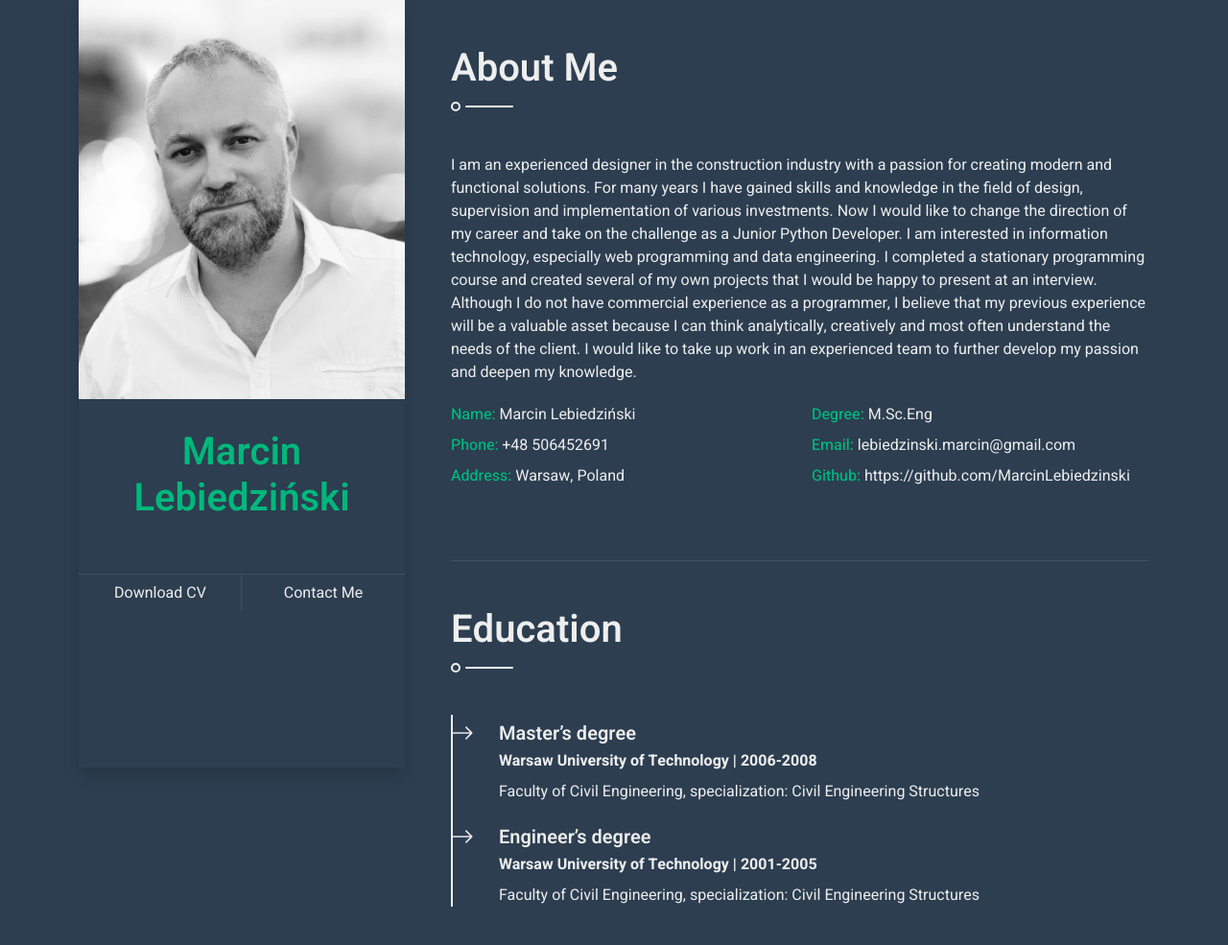
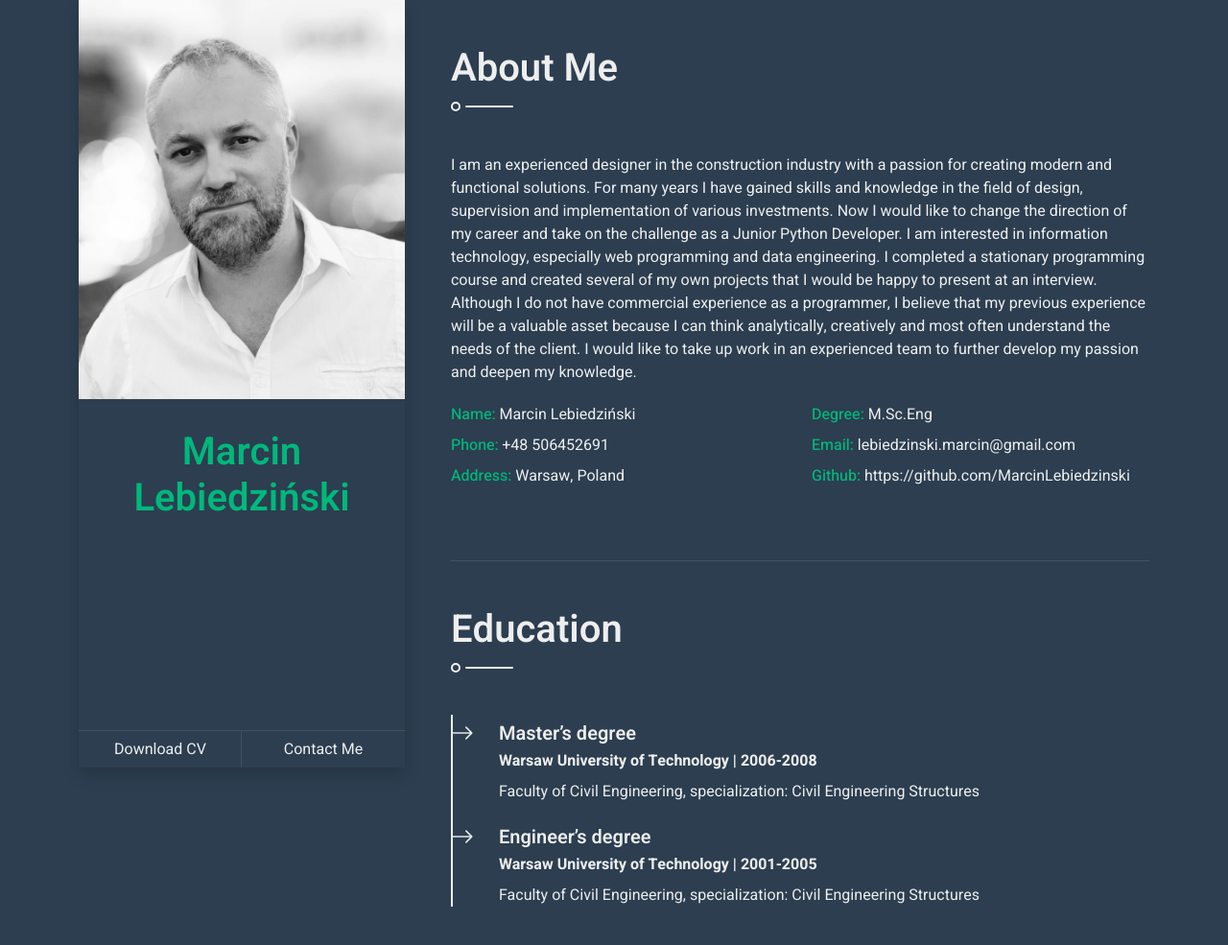
Before and after one commit to MarcinLebiedzinski/pmplatform, a Django app: page / in a window 1280 px wide. Shown: the top 985 px of the page at 96% size. Run offline with Django 4.2, Linux system fonts and the light colour scheme; some libraries are stand-ins or nearby versions.

Commit message:
2023-10-01 Update

```diff
--- a/templates/resume_eng.html
+++ b/templates/resume_eng.html
@@ -44,6 +44,10 @@
                         <div class="mb-4" style="height: 22px;">
                             <h4 class="typed-text-output d-inline-block text-light"></h4>
                             <div class="typed-text d-none">Web Backend Developer, Python enthusiast </div>
+                        </div>
+                        <div class="d-flex justify-content-center mt-auto mb-3">
+
+
                         </div>
                         <div class="d-flex align-items-end justify-content-between border-top">
                             <a href="{% url 'cv_download' %}" class="btn w-50 border-end">Download CV</a>
```
